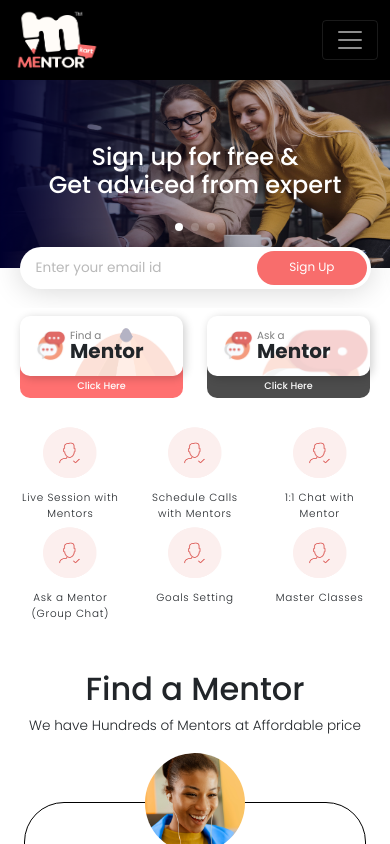
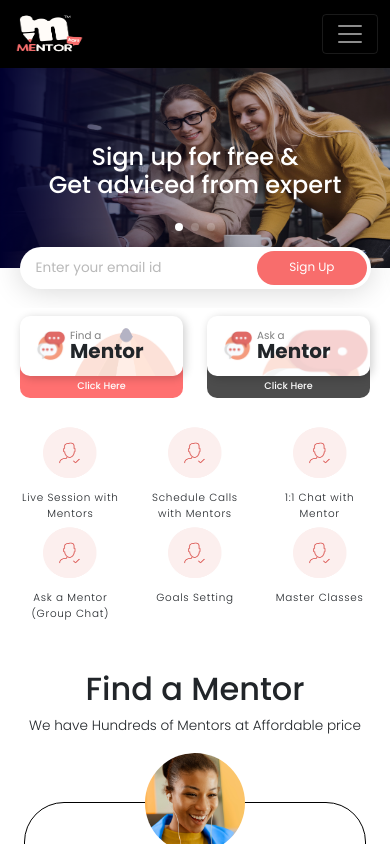
Before and after one commit to manasgautam1/mentorkart-react, a React (Create React App) app: page / in a window 390 px wide. Shown: the top 844 px of the page. Built offline with nearby package versions, Linux system fonts and the light colour scheme.

Commit message:
main-icon 2

```diff
--- a/src/components/Navbar.js
+++ b/src/components/Navbar.js
@@ -12,7 +12,7 @@ const MyNavbar = () => {
               alt=''
               width='90px'
               height='70px'
-              className=''
+              className='brand-img'
             />
           </Navbar.Brand>
           <Navbar.Toggle aria-controls='navbarScroll' />
--- a/src/mobile.css
+++ b/src/mobile.css
@@ -6,6 +6,10 @@
     top: 0;
     left: 0;
     min-height: 8vh;
+  }
+  .brand-img {
+    height: 45px !important;
+    width: 75px !important;
   }
   .navbar {
     padding-bottom: 0;
```
